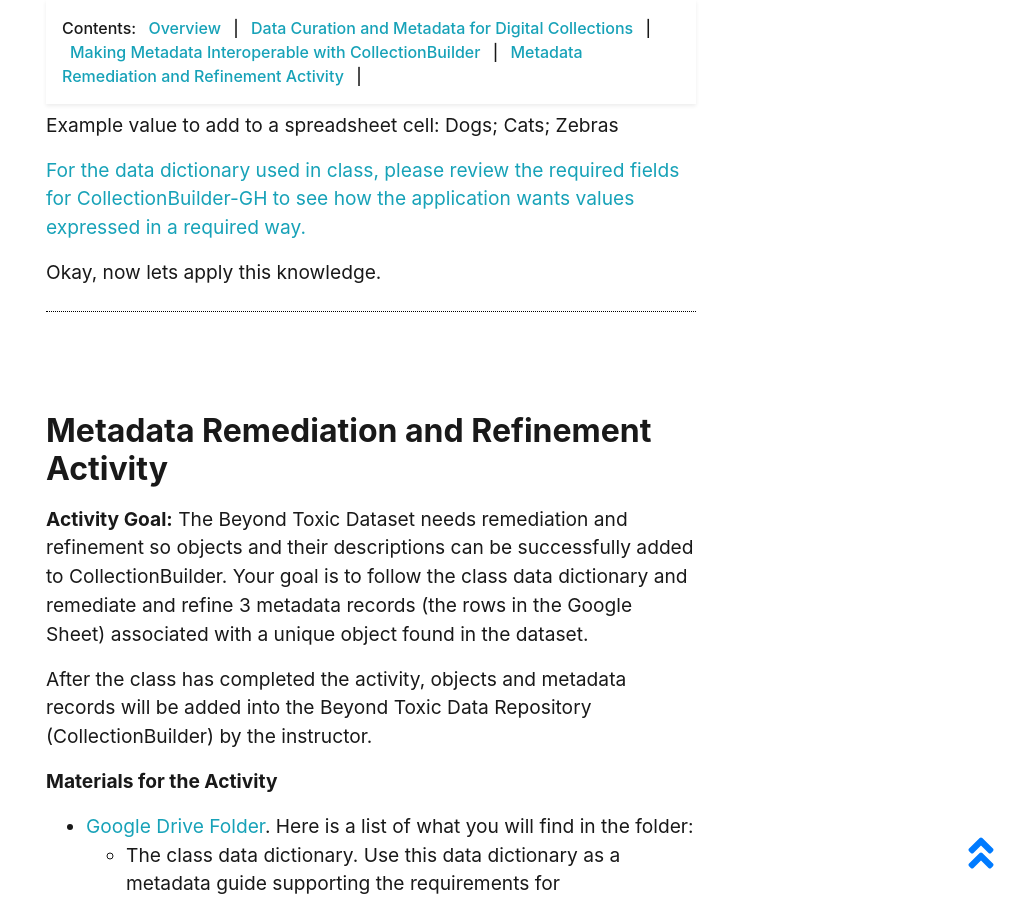
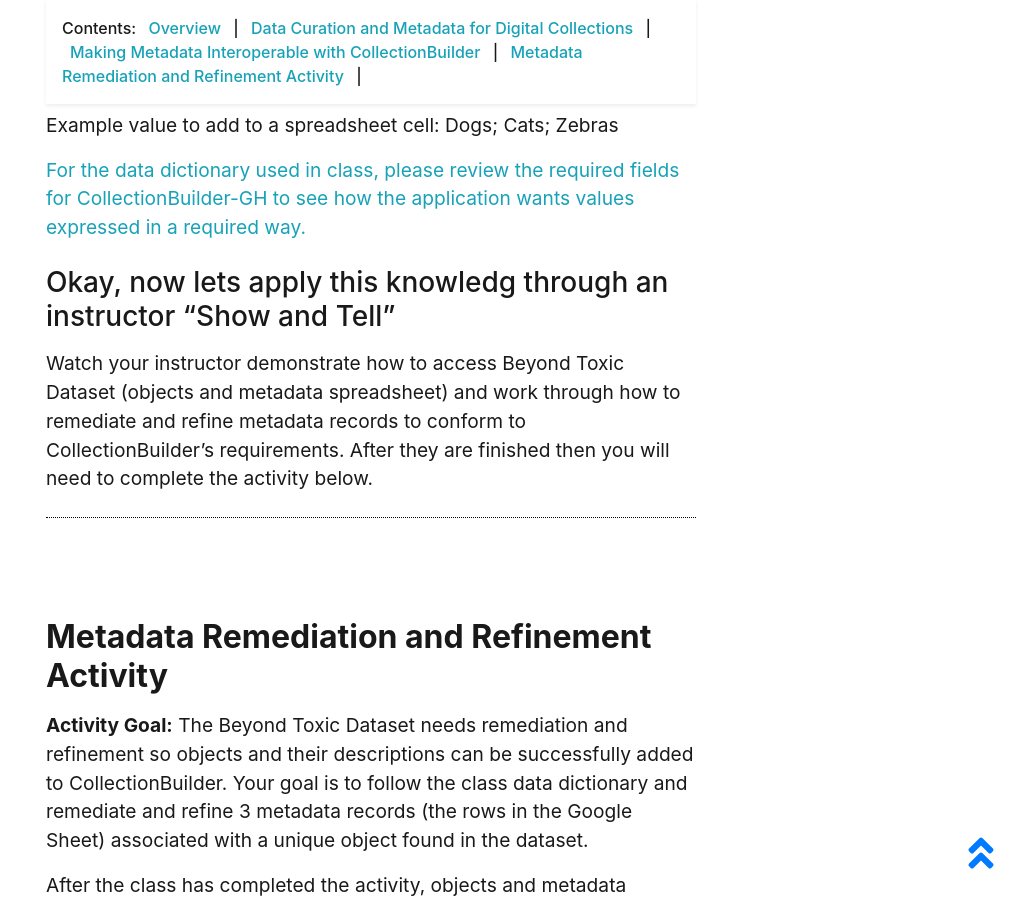
Before and after one commit to learn-static/eng-470, a Jekyll site: the page built from pages/datacurationadnmetadatainteroperability.md, in a window 1280 px wide and 900 px high, scrolled down 8992 px. Shown: the whole window, without its empty margins (269-1280 px from the left). Built offline with Jekyll 4.4.1, drawn with Linux system fonts in a browser that asks for light colours.

Commit message:
Update datacurationadnmetadatainteroperability.md

```diff
--- a/pages/datacurationadnmetadatainteroperability.md
+++ b/pages/datacurationadnmetadatainteroperability.md
@@ -147,7 +147,8 @@
 
 [For the data dictionary used in class, please review the required fields for CollectionBuilder-GH to see how the application wants values expressed in a required way.](https://collectionbuilder.github.io/cb-docs/docs/metadata/gh_metadata/)
 
-Okay, now lets apply this knowledge.
+### Okay, now lets apply this knowledg through an instructor "Show and Tell"
+Watch your instructor demonstrate how to access Beyond Toxic Dataset (objects and metadata spreadsheet) and work through how to remediate and refine metadata records to conform to CollectionBuilder's requirements. After they are finished then you will need to complete the activity below.
 
 ## Metadata Remediation and Refinement Activity
 **Activity Goal:** The Beyond Toxic Dataset needs remediation and refinement so objects and their descriptions can be successfully added to CollectionBuilder. Your goal is to follow the class data dictionary and remediate and refine 3 metadata records (the rows in the Google Sheet) associated with a unique object found in the dataset.
```
